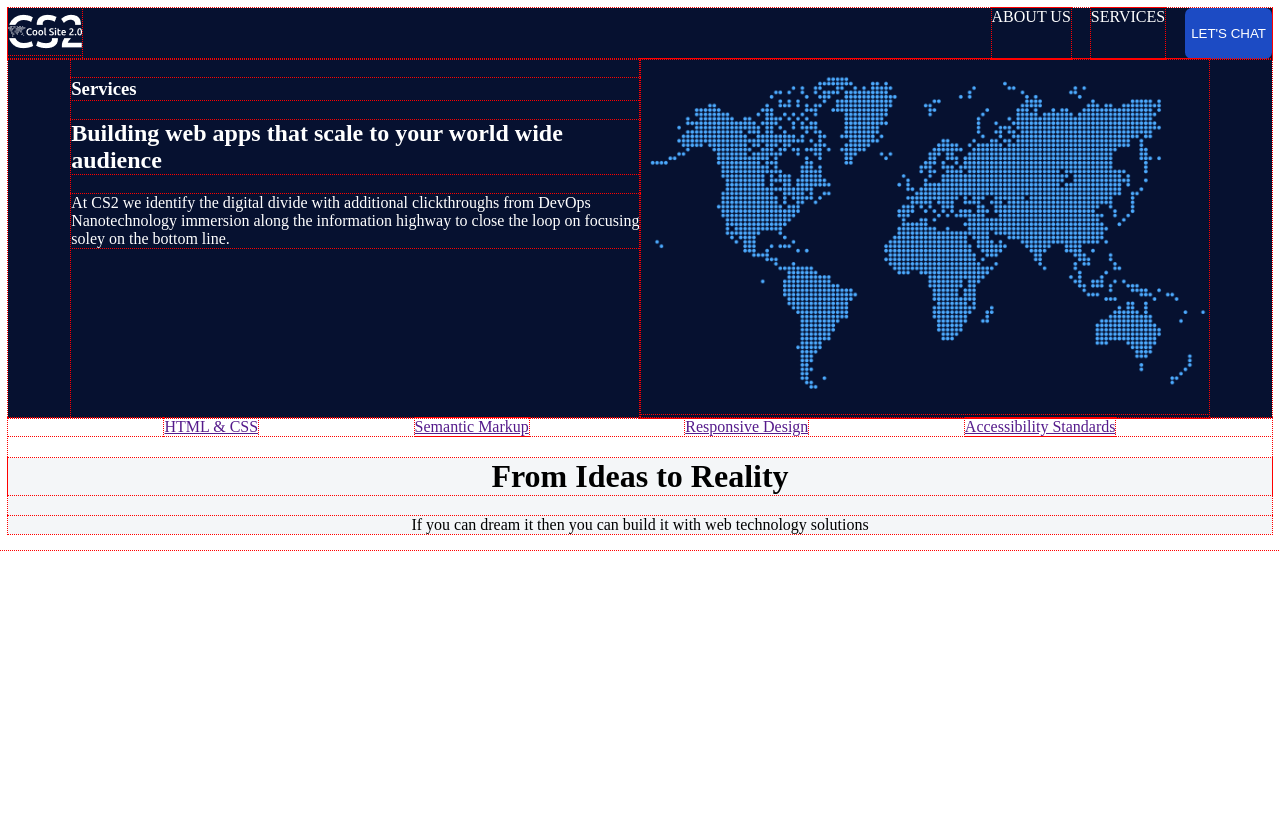
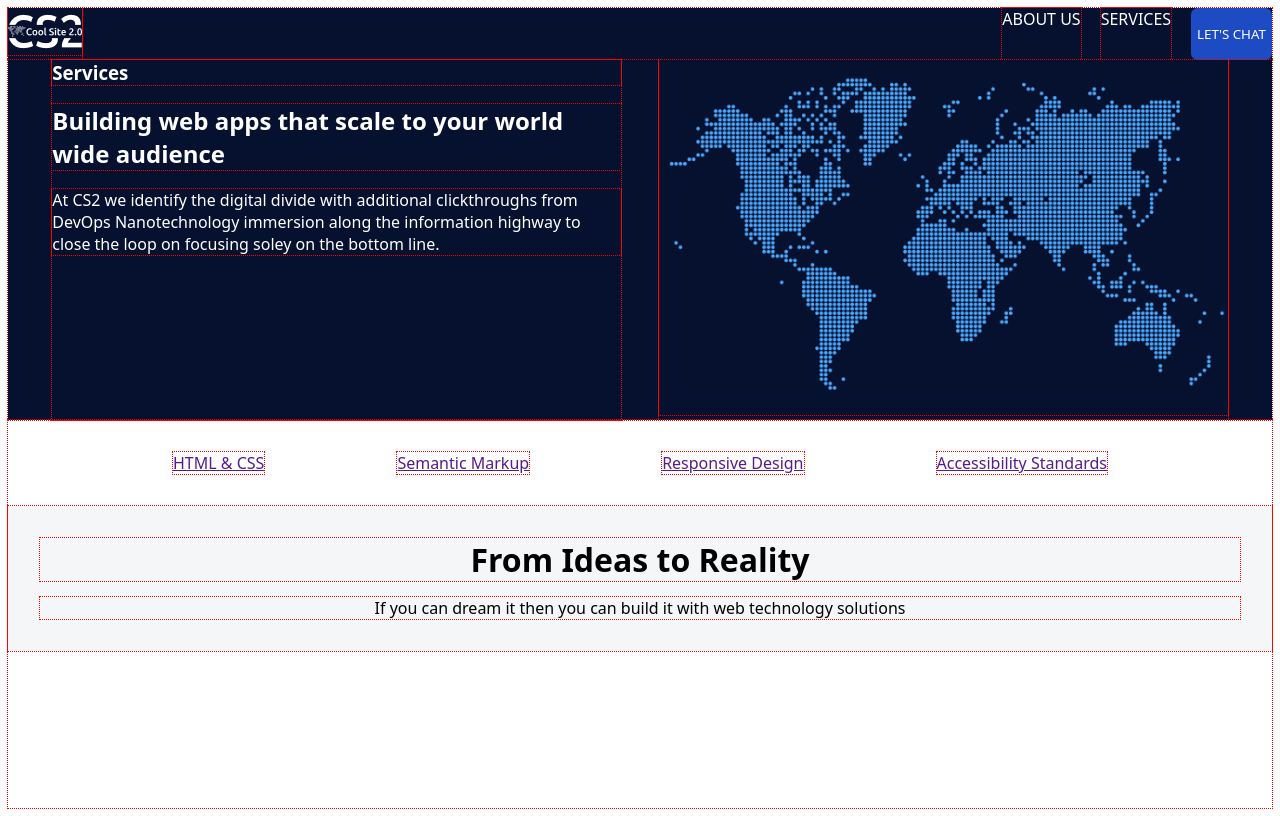
Before and after one commit to IDPAPE/coolsite, a plain HTML site: page index.html in a window 1280 px wide. Drawn offline with Linux system fonts and the light colour scheme.

Commit message:
Margins Finished

```diff
--- a/index.html
+++ b/index.html
@@ -22,10 +22,11 @@
     </header>
     <main>
         <section class="display-flex justify-center">
-            <div class="width-45 margin-edit">
-                <h3>Services</h3>
-                <h1>Building web apps that scale to your world wide audience</h1>
-                <p>At CS2 we identify the digital divide with additional clickthroughs from DevOps Nanotechnology
+            <div class="width-45 margin-right">
+                <h3 class="margin-remove">Services</h3>
+                <h1 class="margin-remove main-text-margin">Building web apps that scale to your world wide audience</h1>
+                <p class="margin-remove">At CS2 we identify the digital divide with additional clickthroughs from DevOps
+                    Nanotechnology
                     immersion along the information highway to close the loop on focusing soley on the bottom line.</p>
             </div>
             <div class="width-45">
@@ -40,8 +41,9 @@
         </section>
     </main>
     <footer>
-        <h1>From Ideas to Reality</h1>
-        <p>If you can dream it then you can build it with web technology solutions</p>
+        <h1 class="margin-remove">From Ideas to Reality</h1>
+        <p class="margin-remove footer-p-margin">If you can dream it then you can build it with web technology solutions
+        </p>
     </footer>
 </body>
 
--- a/style.css
+++ b/style.css
@@ -5,8 +5,15 @@
     --yellow: (#FAFD61);
 }
 
+body {
+    display: flex;
+    flex-direction: column;
+    height: 100dvh;
+}
+
 * {
     outline: red 1px dotted;
+    font-family: system-ui, -apple-system, BlinkMacSystemFont, 'Segoe UI', Roboto, Oxygen, Ubuntu, Cantarell, 'Open Sans', 'Helvetica Neue', sans-serif;
 }
 
 header {
@@ -49,12 +56,22 @@ img {
     width: 100%;
 }
 
-.margin-edit {
-    margin: unset;
+.margin-remove {
+    margin-block-start: unset;
+    margin-block-end: unset;
+}
+
+.main-text-margin {
+    margin-top: .8em;
+    margin-bottom: .8em;
 }
 
 .width-45 {
     width: 45%;
+}
+
+.margin-right {
+    margin-right: 3%;
 }
 
 .justify-center {
@@ -63,6 +80,7 @@ img {
 
 .main-links {
     background-color: white;
+    padding: 2em;
 }
 
 .space-evenly {
@@ -73,4 +91,9 @@ img {
 footer {
     background-color: #F4F6F8;
     text-align: center;
+    padding: 2em;
 }
+
+.footer-p-margin {
+    margin-top: 1em;
+}
```
